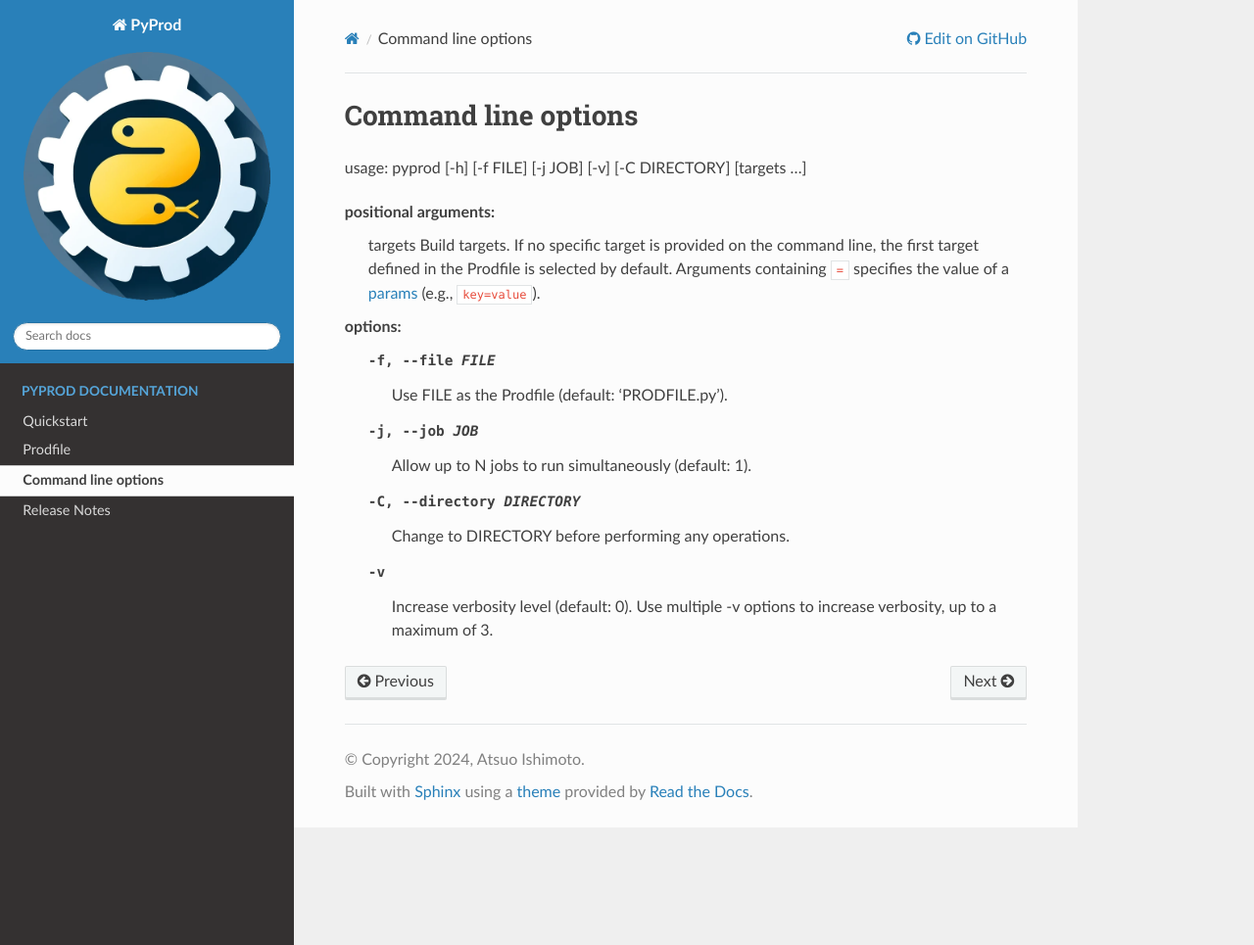
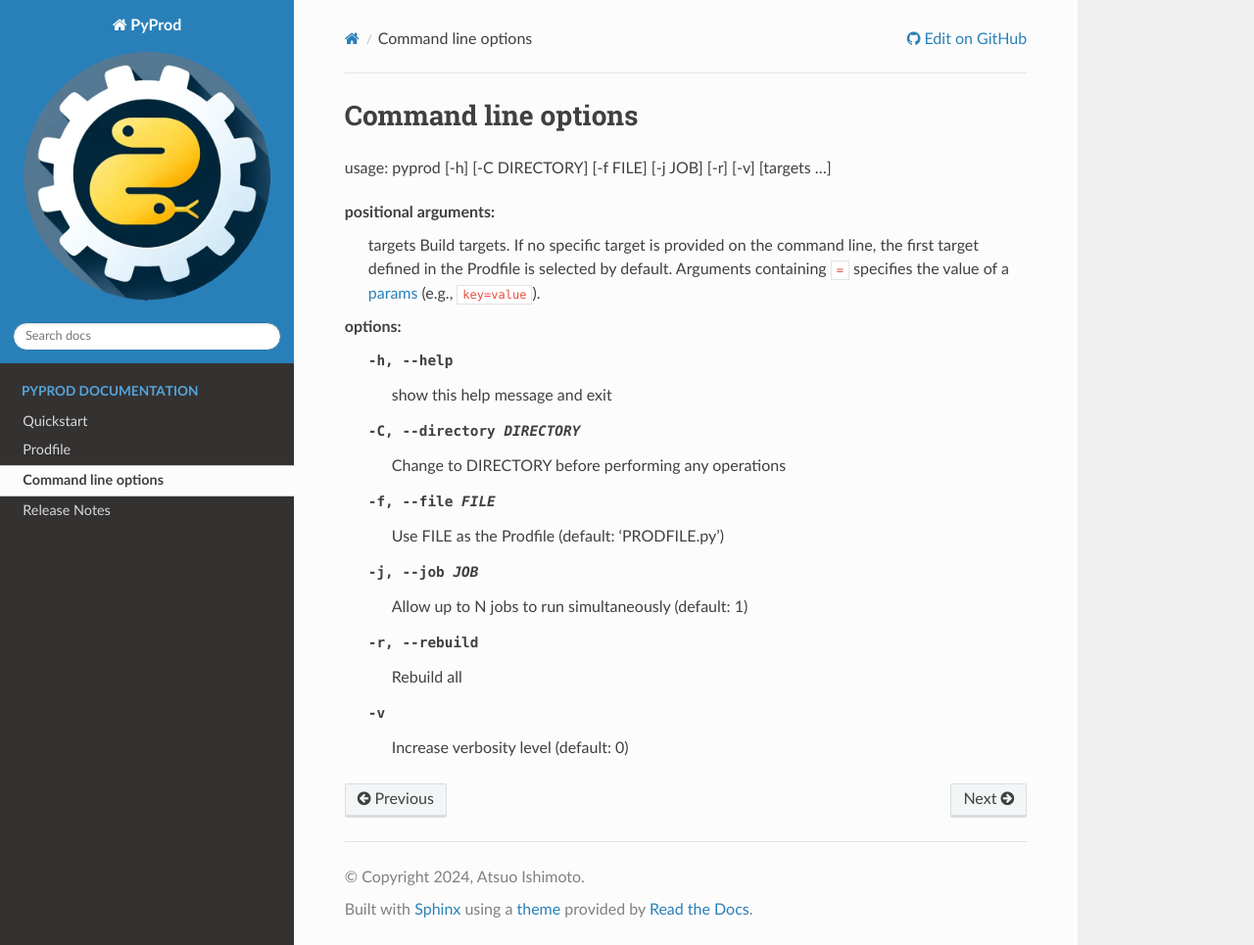
Before and after one commit to atsuoishimoto/pyprod, a Sphinx documentation site: the page built from docs/commandline.rst, in a window 1280 px wide and 965 px high. Shown: the whole window at 98% size. Built offline with Sphinx 7.4.7 and the Read the Docs theme 3.1.0, drawn with Linux system fonts in a browser that asks for light colours.

Commit message:
add -r option

```diff
--- a/docs/commandline.rst
+++ b/docs/commandline.rst
@@ -5,14 +5,16 @@ Command line options
 ------------------------
 
 
-usage: pyprod [-h] [-f FILE] [-j JOB] [-v] [-C DIRECTORY] [targets ...]
+usage: pyprod [-h] [-C DIRECTORY] [-f FILE] [-j JOB] [-r] [-v] [targets ...]
 
 positional arguments:
   targets               Build targets. If no specific target is provided on the command line, the first target defined in the Prodfile is selected by default. Arguments containing ``=`` specifies the value of a :ref:`params <params>` (e.g., ``key=value``).
 
 options:
-  -f, --file FILE       Use FILE as the Prodfile (default: 'PRODFILE.py').
-  -j, --job JOB         Allow up to N jobs to run simultaneously (default: 1).
+  -h, --help            show this help message and exit
   -C, --directory DIRECTORY
-                        Change to DIRECTORY before performing any operations.
-  -v                    Increase verbosity level (default: 0). Use multiple -v options to increase verbosity, up to a maximum of 3.
+                        Change to DIRECTORY before performing any operations
+  -f, --file FILE       Use FILE as the Prodfile (default: 'PRODFILE.py')
+  -j, --job JOB         Allow up to N jobs to run simultaneously (default: 1)
+  -r, --rebuild         Rebuild all
+  -v                    Increase verbosity level (default: 0)
--- a/pyproject.toml
+++ b/pyproject.toml
@@ -29,6 +29,7 @@ build-backend = "hatchling.build"
 dev = [
     "pytest>=8.3.4",
     "pytest-asyncio>=0.25.0",
+    "pytest-mock>=3.14.0",
     "ruff>=0.8.4",
     "sphinx>=8.1.3",
     "sphinx-autobuild>=2024.10.3",
```
Also changed, not shown: 7 other files.
